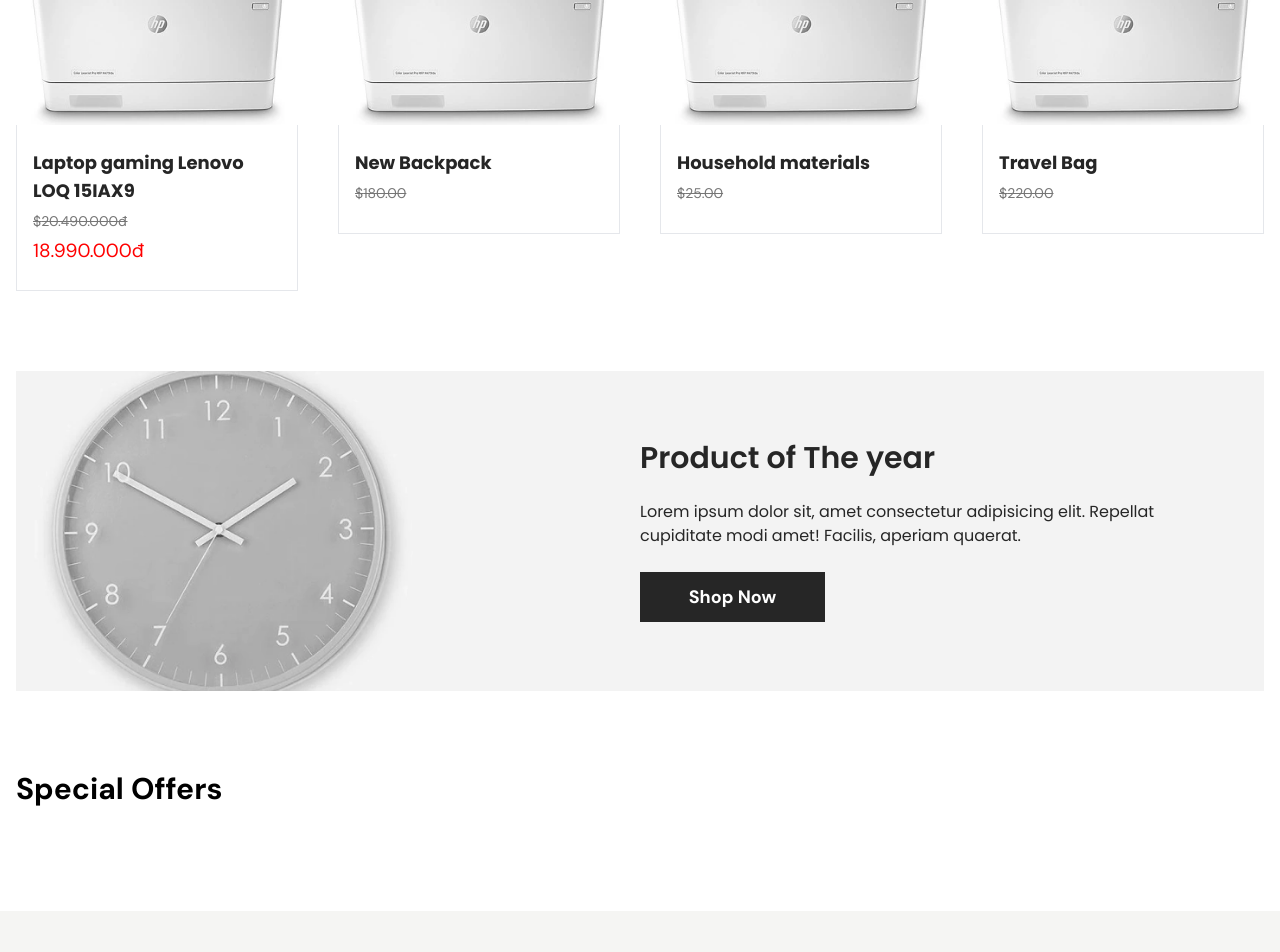
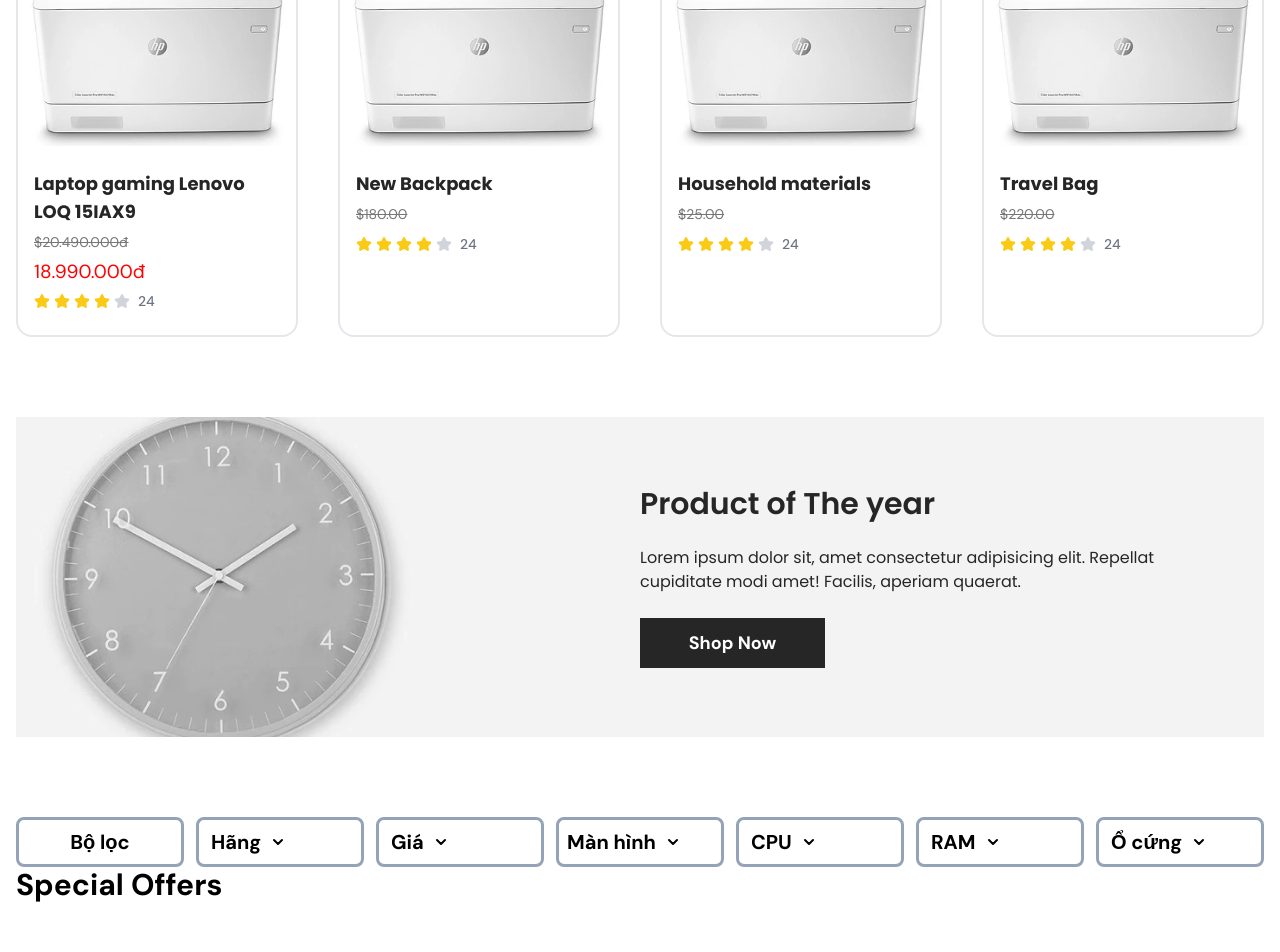
Before and after one commit to TK10-2912/Reactjs1M2, a React (Create React App) app: page / in a window 1280 px wide. Shown: the part 2400-3352 px from the top of the page. Built offline with nearby package versions, Linux system fonts and the light colour scheme.

Commit message:
sửa giao diện tất cả sản phẩm

```diff
--- a/src/components/home/Products/Badge.js
+++ b/src/components/home/Products/Badge.js
@@ -2,7 +2,7 @@ import React from "react";
 
 const Badge = ({ text }) => {
   return (
-    <div className="bg-Discounts w-[60px] h-[35px] text-white flex justify-center items-center text-base font-semibold hover:bg-red duration-300 cursor-pointer border rounded">
+    <div className="bg-Discounts w-[60px] h-[35px] text-white flex justify-center items-center text-base font-semibold hover:bg-red duration-300 cursor-pointer border rounded-xl">
       {text}
     </div>
   );
--- a/src/components/home/Products/Product.js
+++ b/src/components/home/Products/Product.js
@@ -34,12 +34,12 @@ const Product = (props) => {
     console.log(wishList);
   };
   return (
-    <div className="w-full relative group">
-      <div className="max-w-80 max-h-80 relative overflow-y-hidden ">
+    <div className="w-full relative group border-solid border-2 rounded-2xl ">
+      <div className="max-w-80 max-h-80 relative overflow-y-hidden rounded-2xl">
         <div onClick={handleProductDetails}>
           <Image className="w-full h-full cursor-pointer" imgSrc={props.img} />
         </div>
-        <div className="absolute top-12 right-1">
+        <div className="absolute top-1 right-1  ">
           {props.badge && <Badge text="-7%" />}
         </div>
         <div className="w-full h-32 absolute bg-white -bottom-[130px] group-hover:bottom-0 duration-700">
@@ -92,7 +92,7 @@ const Product = (props) => {
           </ul>
         </div>
       </div>
-      <div className="max-w-80 py-6 flex flex-col gap-1 border-[1px] border-t-0 px-4">
+      <div className="max-w-80 py-6 flex flex-col gap-1 px-4">
         <div className="flex items-center justify-between font-titleFont">
           <h2 className="text-lg text-primeColor font-bold">
             {props.productName}
@@ -104,6 +104,24 @@ const Product = (props) => {
         <div>
           <p className="text-[#ff0000] text-[19px]">{props.currentPrice}</p>
         </div>
+        <div class="flex items-center">
+          <svg class="w-4 h-4 text-yellow-300 me-1" aria-hidden="true" xmlns="http://www.w3.org/2000/svg" fill="currentColor" viewBox="0 0 22 20">
+            <path d="M20.924 7.625a1.523 1.523 0 0 0-1.238-1.044l-5.051-.734-2.259-4.577a1.534 1.534 0 0 0-2.752 0L7.365 5.847l-5.051.734A1.535 1.535 0 0 0 1.463 9.2l3.656 3.563-.863 5.031a1.532 1.532 0 0 0 2.226 1.616L11 17.033l4.518 2.375a1.534 1.534 0 0 0 2.226-1.617l-.863-5.03L20.537 9.2a1.523 1.523 0 0 0 .387-1.575Z" />
+          </svg>
+          <svg class="w-4 h-4 text-yellow-300 me-1" aria-hidden="true" xmlns="http://www.w3.org/2000/svg" fill="currentColor" viewBox="0 0 22 20">
+            <path d="M20.924 7.625a1.523 1.523 0 0 0-1.238-1.044l-5.051-.734-2.259-4.577a1.534 1.534 0 0 0-2.752 0L7.365 5.847l-5.051.734A1.535 1.535 0 0 0 1.463 9.2l3.656 3.563-.863 5.031a1.532 1.532 0 0 0 2.226 1.616L11 17.033l4.518 2.375a1.534 1.534 0 0 0 2.226-1.617l-.863-5.03L20.537 9.2a1.523 1.523 0 0 0 .387-1.575Z" />
+          </svg>
+          <svg class="w-4 h-4 text-yellow-300 me-1" aria-hidden="true" xmlns="http://www.w3.org/2000/svg" fill="currentColor" viewBox="0 0 22 20">
+            <path d="M20.924 7.625a1.523 1.523 0 0 0-1.238-1.044l-5.051-.734-2.259-4.577a1.534 1.534 0 0 0-2.752 0L7.365 5.847l-5.051.734A1.535 1.535 0 0 0 1.463 9.2l3.656 3.563-.863 5.031a1.532 1.532 0 0 0 2.226 1.616L11 17.033l4.518 2.375a1.534 1.534 0 0 0 2.226-1.617l-.863-5.03L20.537 9.2a1.523 1.523 0 0 0 .387-1.575Z" />
+          </svg>
+          <svg class="w-4 h-4 text-yellow-300 me-1" aria-hidden="true" xmlns="http://www.w3.org/2000/svg" fill="currentColor" viewBox="0 0 22 20">
+            <path d="M20.924 7.625a1.523 1.523 0 0 0-1.238-1.044l-5.051-.734-2.259-4.577a1.534 1.534 0 0 0-2.752 0L7.365 5.847l-5.051.734A1.535 1.535 0 0 0 1.463 9.2l3.656 3.563-.863 5.031a1.532 1.532 0 0 0 2.226 1.616L11 17.033l4.518 2.375a1.534 1.534 0 0 0 2.226-1.617l-.863-5.03L20.537 9.2a1.523 1.523 0 0 0 .387-1.575Z" />
+          </svg>
+          <svg class="w-4 h-4 text-gray-300 me-1 dark:text-gray-500" aria-hidden="true" xmlns="http://www.w3.org/2000/svg" fill="currentColor" viewBox="0 0 22 20">
+            <path d="M20.924 7.625a1.523 1.523 0 0 0-1.238-1.044l-5.051-.734-2.259-4.577a1.534 1.534 0 0 0-2.752 0L7.365 5.847l-5.051.734A1.535 1.535 0 0 0 1.463 9.2l3.656 3.563-.863 5.031a1.532 1.532 0 0 0 2.226 1.616L11 17.033l4.518 2.375a1.534 1.534 0 0 0 2.226-1.617l-.863-5.03L20.537 9.2a1.523 1.523 0 0 0 .387-1.575Z" />
+          </svg>
+          <p class="ms-1 text-sm font-medium text-gray-500 dark:text-gray-400">24</p>
+        </div>
       </div>
     </div>
   );
--- a/src/components/home/SpecialOffers/SpecialOffers.js
+++ b/src/components/home/SpecialOffers/SpecialOffers.js
@@ -15,6 +15,75 @@ const SpecialOffers = () => {
   const catData = data.filter((item) => item.cat === category);
   return (
     <div className="w-full pb-20">
+      <div class="grid grid-cols-7 gap-3">
+        <>
+          <button id="dropdownDefaultButton" data-dropdown-toggle="dropdown" class="text-black border-solid border-slate-400 border-[3px] hover:bg-gray-100 dark:hover:bg-gray-600 dark:hover:text-white rounded-lg px-3 py-2 dark:bg-blue-600 dark:focus:ring-blue-800 font-semibold text-xl" type="button">Bộ lọc
+          </button>
+        </>
+
+        <>
+          <button id="dropdownDefaultButton" data-dropdown-toggle="dropdown" class="text-black border-solid border-slate-400 border-[3px] hover:bg-gray-100 dark:hover:bg-gray-600 dark:hover:text-white rounded-lg px-3 py-2 text-center inline-flex items-center dark:bg-blue-600 dark:focus:ring-blue-800 font-semibold text-xl" type="button">Hãng<svg class="w-2.5 h-2.5 ms-3" aria-hidden="true" xmlns="http://www.w3.org/2000/svg" fill="none" viewBox="0 0 10 6">
+            <path stroke="currentColor" stroke-linecap="round" stroke-linejoin="round" stroke-width="2" d="m1 1 4 4 4-4" />
+          </svg>
+          </button>
+          <div id="dropdown" class="z-10 hidden bg-white divide-y divide-gray-100 rounded-lg shadow w-44 dark:bg-gray-700">
+            <ul class="py-2 text-sm text-gray-700 dark:text-gray-200" aria-labelledby="dropdownDefaultButton">
+              <li>
+                <a href="#" class="block px-4 py-2 hover:bg-gray-100 dark:hover:bg-gray-600 dark:hover:text-white">HP</a>
+              </li>
+              <li>
+                <a href="#" class="block px-4 py-2 hover:bg-gray-100 dark:hover:bg-gray-600 dark:hover:text-white">Lenovo</a>
+              </li>
+              <li>
+                <a href="#" class="block px-4 py-2 hover:bg-gray-100 dark:hover:bg-gray-600 dark:hover:text-white">Dell</a>
+              </li>
+              <li>
+                <a href="#" class="block px-4 py-2 hover:bg-gray-100 dark:hover:bg-gray-600 dark:hover:text-white">Asus</a>
+              </li>
+            </ul>
+          </div>
+        </>
+        <>
+
+          <button id="dropdownDefaultButton" data-dropdown-toggle="dropdown" class="text-black border-solid border-slate-400 border-[3px] hover:bg-gray-100 dark:hover:bg-gray-600 dark:hover:text-white rounded-lg px-3 py-2 text-center inline-flex items-center dark:bg-blue-600 dark:focus:ring-blue-800 font-semibold text-xl" type="button">Giá
+          <svg class="w-2.5 h-2.5 ms-3" aria-hidden="true" xmlns="http://www.w3.org/2000/svg" fill="none" viewBox="0 0 10 6">
+            <path stroke="currentColor" stroke-linecap="round" stroke-linejoin="round" stroke-width="2" d="m1 1 4 4 4-4" />
+          </svg>
+          </button>
+        </>
+
+        <>
+          <button id="dropdownDefaultButton" data-dropdown-toggle="dropdown" class="text-black border-solid border-slate-400 border-[3px] hover:bg-gray-100 dark:hover:bg-gray-600 dark:hover:text-white rounded-lg px-2 py-2 text-center inline-flex items-center dark:bg-blue-600 dark:focus:ring-blue-800 font-semibold text-xl" type="button">Màn hình<svg class="w-2.5 h-2.5 ms-3" aria-hidden="true" xmlns="http://www.w3.org/2000/svg" fill="none" viewBox="0 0 10 6">
+            <path stroke="currentColor" stroke-linecap="round" stroke-linejoin="round" stroke-width="2" d="m1 1 4 4 4-4" />
+          </svg>
+          </button>
+        </>
+
+        <>
+          <button id="dropdownDefaultButton" data-dropdown-toggle="dropdown" class="text-black border-solid border-slate-400 border-[3px] hover:bg-gray-100 dark:hover:bg-gray-600 dark:hover:text-white rounded-lg px-3 py-2 text-center inline-flex items-center dark:bg-blue-600 dark:focus:ring-blue-800 font-semibold text-xl" type="button">CPU<svg class="w-2.5 h-2.5 ms-3" aria-hidden="true" xmlns="http://www.w3.org/2000/svg" fill="none" viewBox="0 0 10 6">
+            <path stroke="currentColor" stroke-linecap="round" stroke-linejoin="round" stroke-width="2" d="m1 1 4 4 4-4" />
+          </svg>
+          </button>
+        </>
+        <>
+
+
+          <button id="dropdownDefaultButton" data-dropdown-toggle="dropdown" class="text-black border-solid border-slate-400 border-[3px] hover:bg-gray-100 dark:hover:bg-gray-600 dark:hover:text-white rounded-lg px-3 py-2 text-center inline-flex items-center dark:bg-blue-600 dark:focus:ring-blue-800 font-semibold text-xl" type="button">RAM<svg class="w-2.5 h-2.5 ms-3" aria-hidden="true" xmlns="http://www.w3.org/2000/svg" fill="none" viewBox="0 0 10 6">
+            <path stroke="currentColor" stroke-linecap="round" stroke-linejoin="round" stroke-width="2" d="m1 1 4 4 4-4" />
+          </svg>
+          </button>
+        </>
+        <>
+
+
+          <button id="dropdownDefaultButton" data-dropdown-toggle="dropdown" class="text-black border-solid border-slate-400 border-[3px] hover:bg-gray-100 dark:hover:bg-gray-600 dark:hover:text-white rounded-lg px-3 py-2 text-center inline-flex items-center dark:bg-blue-600 dark:focus:ring-blue-800 font-semibold text-xl" type="button">Ổ cứng<svg class="w-2.5 h-2.5 ms-3" aria-hidden="true" xmlns="http://www.w3.org/2000/svg" fill="none" viewBox="0 0 10 6">
+            <path stroke="currentColor" stroke-linecap="round" stroke-linejoin="round" stroke-width="2" d="m1 1 4 4 4-4" />
+          </svg>
+          </button>
+
+        </>
+      </div>
+
       <Heading heading="Special Offers" />
       <div className="w-full grid grid-cols-1 md:grid-cols-2 lgl:grid-cols-3 xl:grid-cols-3 gap-10">
         {catData.map((data) => (
@@ -24,6 +93,7 @@ const SpecialOffers = () => {
             img={data.img}
             productName={data.productName}
             price={data.price}
+            currentPrice={data.currentPrice}
             color={data.color}
             badge={true}
             des={data.des}
--- a/src/constants/index.js
+++ b/src/constants/index.js
@@ -90,7 +90,8 @@ export const SplOfferData = [
     _id: "201",
     img: imprimante1,
     productName: "imprimante",
-    price: "35.00",
+    currentPrice: "20.999.999đ",
+    price: "18.999.999đ",
     color: "Blank and White",
     badge: true,
     des: "Lorem ipsum dolor sit amet consectetur adipisicing elit. Hic excepturi quibusdam odio deleniti reprehenderit facilis.",
@@ -100,7 +101,8 @@ export const SplOfferData = [
     _id: "202",
     img: imprimante2,
     productName: "imprimante",
-    price: "180.00",
+    currentPrice: "20.999.999đ",
+    price: "118.999.999đ",
     color: "Gray",
     badge: true,
     des: "Lorem ipsum dolor sit amet consectetur adipisicing elit. Hic excepturi quibusdam odio deleniti reprehenderit facilis.",
@@ -110,7 +112,8 @@ export const SplOfferData = [
     _id: "203",
     img: imprimante4,
     productName: "imprimante",
-    price: "25.00",
+    currentPrice: "20.999.999đ",
+    price: "18.999.999đ",
     color: "Mixed",
     badge: true,
     des: "Lorem ipsum dolor sit amet consectetur adipisicing elit. Hic excepturi quibusdam odio deleniti reprehenderit facilis.",
@@ -120,7 +123,8 @@ export const SplOfferData = [
     _id: "204",
     img: imprimante5,
     productName: "imprimante",
-    price: "220.00",
+    currentPrice: "20.999.999đ",
+    price: "218.999.999đ",
     color: "Black",
     badge: true,
     des: "Lorem ipsum dolor sit amet consectetur adipisicing elit. Hic excepturi quibusdam odio deleniti reprehenderit facilis.",
@@ -130,7 +134,8 @@ export const SplOfferData = [
     _id: "205",
     img: imprimante6,
     productName: "imprimante",
-    price: "25.00",
+    currentPrice: "20.999.999đ",
+    price: "18.999.999đ",
     color: "Mixed",
     badge: true,
     des: "Lorem ipsum dolor sit amet consectetur adipisicing elit. Hic excepturi quibusdam odio deleniti reprehenderit facilis.",
@@ -140,7 +145,8 @@ export const SplOfferData = [
     _id: "206",
     img: imprimante7,
     productName: "imprimante",
-    price: "220.00",
+    currentPrice: "20.999.999đ",
+    price: "218.999.999đ",
     color: "Black",
     badge: true,
     des: "Lorem ipsum dolor sit amet consectetur adipisicing elit. Hic excepturi quibusdam odio deleniti reprehenderit facilis.",
@@ -150,7 +156,8 @@ export const SplOfferData = [
     _id: "207",
     img: imprimante8,
     productName: "imprimante",
-    price: "25.00",
+    currentPrice: "20.999.999đ",
+    price: "18.999.999đ",
     color: "Mixed",
     badge: true,
     des: "Lorem ipsum dolor sit amet consectetur adipisicing elit. Hic excepturi quibusdam odio deleniti reprehenderit facilis.",
@@ -160,7 +167,8 @@ export const SplOfferData = [
     _id: "208",
     img: imprimante9,
     productName: "imprimante",
-    price: "220.00",
+    currentPrice: "20.999.999đ",
+    price: "218.999.999đ",
     color: "Black",
     badge: true,
     des: "Lorem ipsum dolor sit amet consectetur adipisicing elit. Hic excepturi quibusdam odio deleniti reprehenderit facilis.",
```
